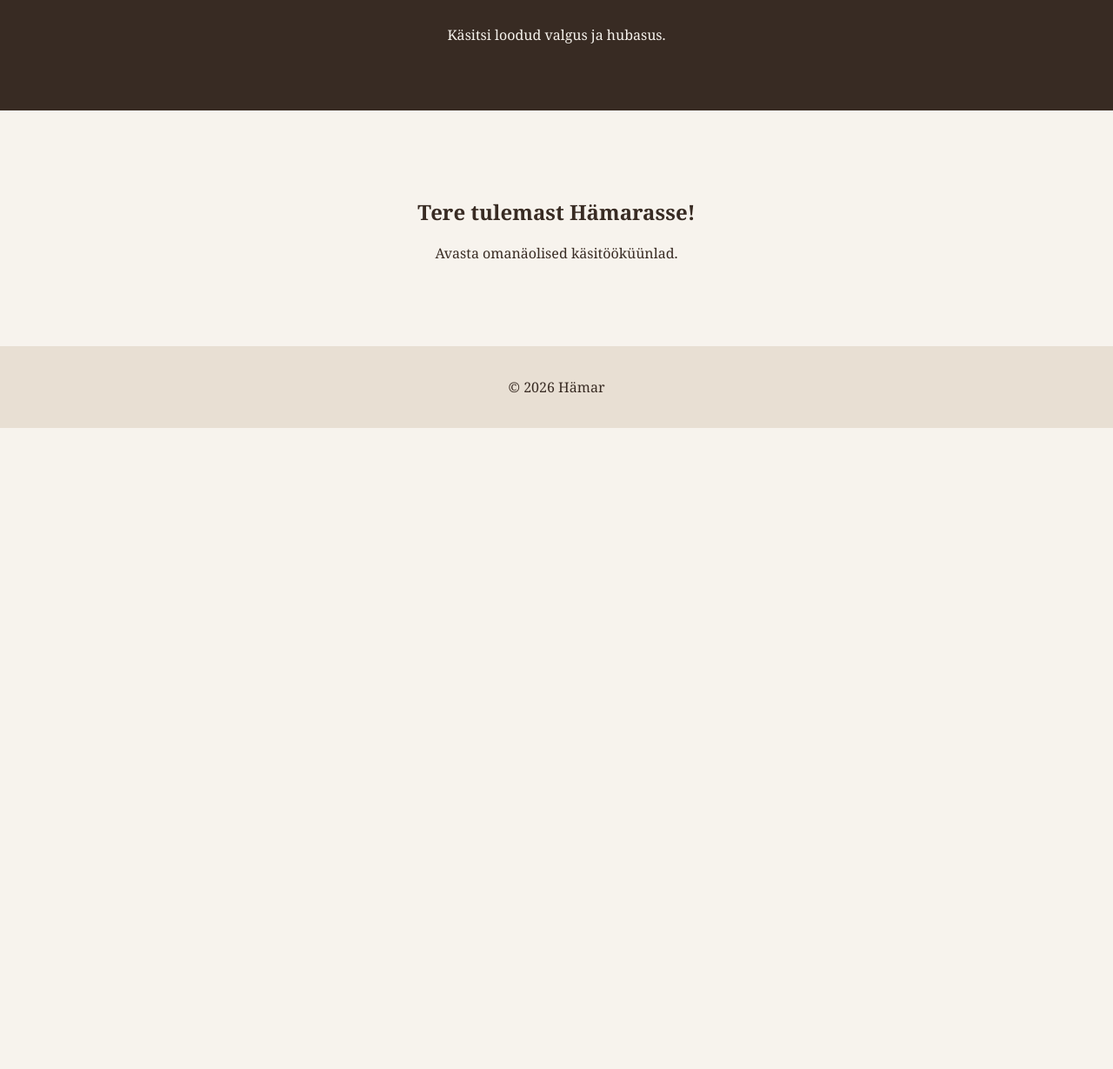
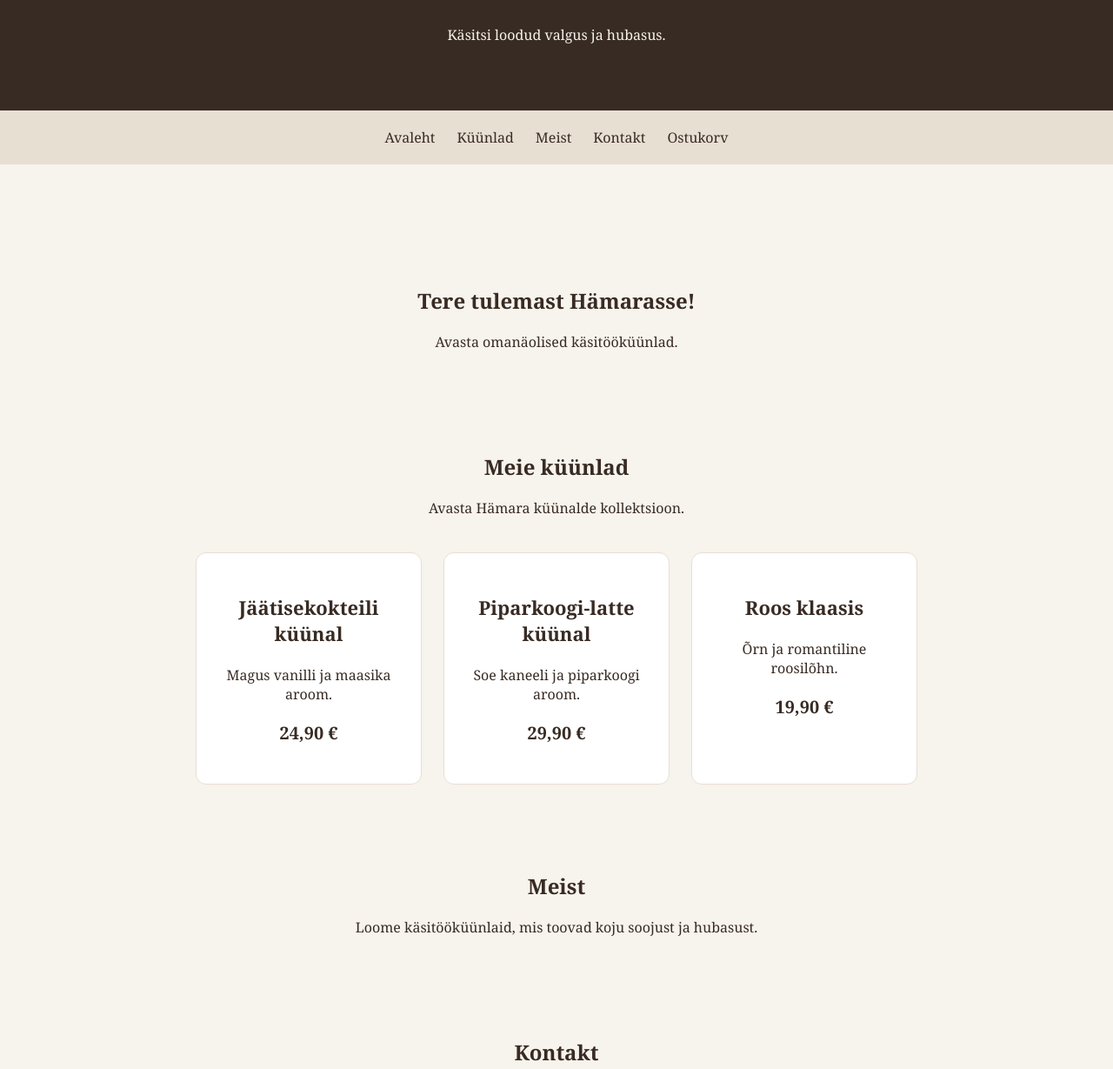
Before and after one commit to Helena2323/Hamar, a plain HTML site: page index.html in a window 1280 px wide. Shown: the part 160-1389 px from the top of the page at 87% size. Before the commit the page ends 800 px from the top, so only its background shows below. Drawn offline with Linux system fonts and the light colour scheme.

Commit message:
Lisa navigatsioonimenüü ja tootevalik

```diff
--- a/index.html
+++ b/index.html
@@ -1,24 +1,75 @@
 <!DOCTYPE html>
 <html lang="et">
+
 <head>
     <meta charset="UTF-8">
     <meta name="viewport" content="width=device-width, initial-scale=1.0">
     <title>Hämar – käsitööküünlad</title>
     <link rel="stylesheet" href="style.css">
 </head>
+
 <body>
     <header>
         <h1>Hämar</h1>
         <p>Käsitsi loodud valgus ja hubasus.</p>
     </header>
+    <nav>
+        <a href="#avaleht">Avaleht</a>
+        <a href="#tooted">Küünlad</a>
+        <a href="#meist">Meist</a>
+        <a href="#kontakt">Kontakt</a>
+        <a href="#ostukorv">Ostukorv</a>
+    </nav>
 
     <main>
-        <h2>Tere tulemast Hämarasse!</h2>
-        <p>Avasta omanäolised käsitööküünlad.</p>
+        <section id="avaleht">
+            <h2>Tere tulemast Hämarasse!</h2>
+            <p>Avasta omanäolised käsitööküünlad.</p>
+        </section>
+
+        <section id="tooted">
+            <h2>Meie küünlad</h2>
+            <p>Avasta Hämara küünalde kollektsioon.</p>
+            <div class="tootevalik">
+                <article class="toode">
+                    <h3>Jäätisekokteili küünal</h3>
+                    <p>Magus vanilli ja maasika aroom.</p>
+                    <p>24,90 €</p>
+                </article>
+
+                <article class="toode">
+                    <h3>Piparkoogi-latte küünal</h3>
+                    <p>Soe kaneeli ja piparkoogi aroom.</p>
+                    <p>29,90 €</p>
+                </article>
+
+                <article class="toode">
+                    <h3>Roos klaasis</h3>
+                    <p>Õrn ja romantiline roosilõhn.</p>
+                    <p>19,90 €</p>
+                </article>
+            </div>
+        </section>
+
+        <section id="meist">
+            <h2>Meist</h2>
+            <p>Loome käsitööküünlaid, mis toovad koju soojust ja hubasust.</p>
+        </section>
+
+        <section id="kontakt">
+            <h2>Kontakt</h2>
+            <p>Võta meiega ühendust.</p>
+        </section>
+
+        <section id="ostukorv">
+            <h2>Ostukorv</h2>
+            <p>Sinu ostukorv on tühi.</p>
+        </section>
     </main>
 
     <footer>
         <p>© 2026 Hämar</p>
     </footer>
 </body>
+
 </html>
--- a/style.css
+++ b/style.css
@@ -27,3 +27,51 @@ footer {
     padding: 20px;
     background-color: #e8dfd3;
 }
+nav {
+    display: flex;
+    justify-content: center;
+    flex-wrap: wrap;
+    gap: 25px;
+    padding: 20px;
+    background-color: #e8dfd3;
+}
+
+nav a {
+    color: #382b23;
+    text-decoration: none;
+}
+
+nav a:hover {
+    text-decoration: underline;
+}
+
+section {
+    padding: 40px 0;
+}
+
+.tootevalik {
+    display: flex;
+    justify-content: center;
+    flex-wrap: wrap;
+    gap: 25px;
+    margin-top: 40px;
+}
+
+.toode {
+    background-color: #ffffff;
+    border: 1px solid #e8dfd3;
+    border-radius: 12px;
+    padding: 25px;
+    width: 260px;
+    max-width: 100%;
+    box-sizing: border-box;
+}
+
+.toode h3 {
+    font-size: 22px;
+}
+
+.toode p:last-child {
+    font-weight: bold;
+    font-size: 20px;
+}
```
Also changed, not shown: 2 other files.
